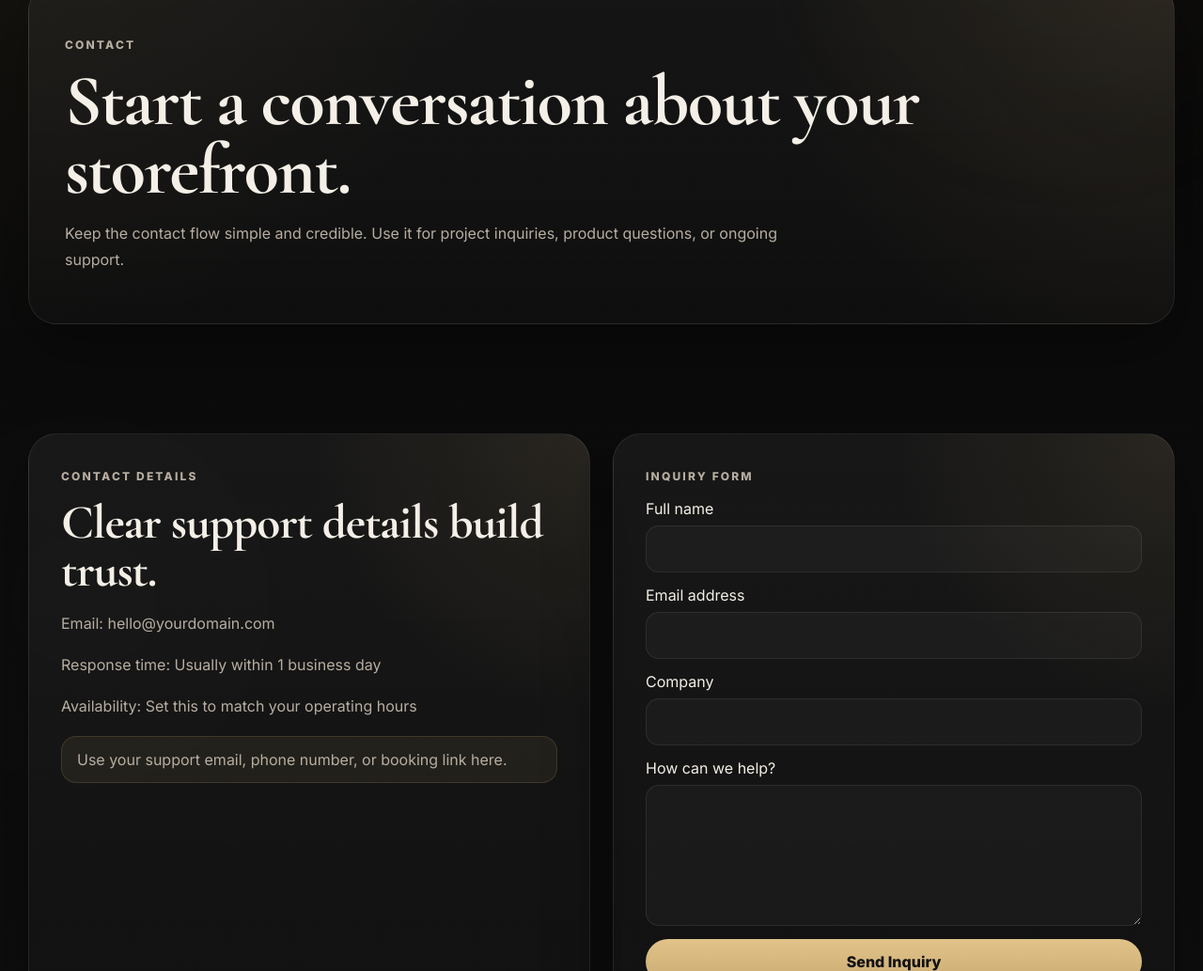
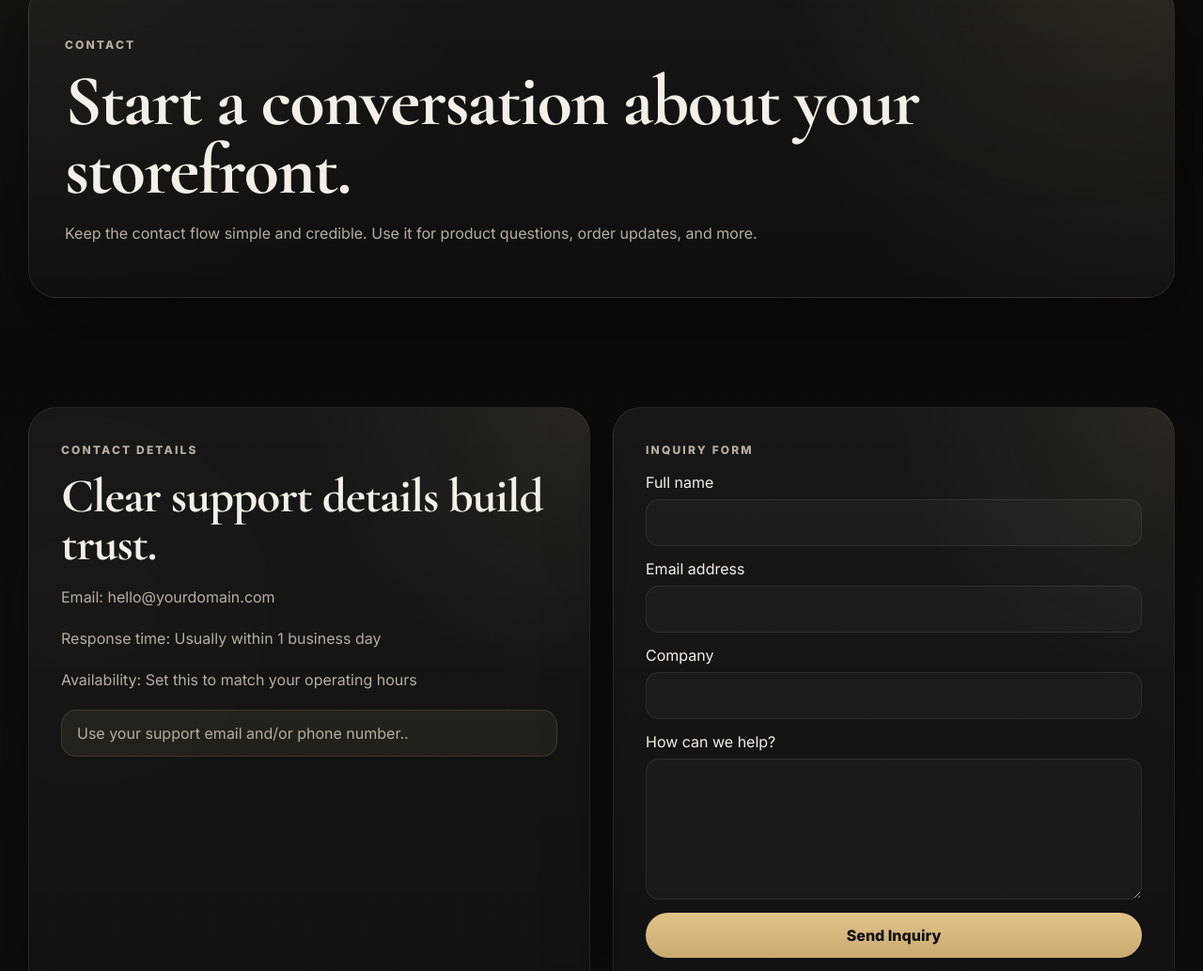
Before and after one commit to techmeoutbae/product-site, a website: page contact.html in a window 1280 px wide. Shown: the part 173-1206 px from the top of the page at 94% size. Drawn offline with nearby package versions, Linux system fonts and the light colour scheme.

Commit message:
small contact update

```diff
--- a/contact.html
+++ b/contact.html
@@ -43,7 +43,7 @@
       <div class="page-panel reveal">
         <p class="eyebrow">Contact</p>
         <h1>Start a conversation about your storefront.</h1>
-        <p>Keep the contact flow simple and credible. Use it for project inquiries, product questions, or ongoing support.</p>
+        <p>Keep the contact flow simple and credible. Use it for product questions, order updates, and more.</p>
       </div>
     </div>
   </section>
@@ -56,7 +56,7 @@
         <p>Email: hello@yourdomain.com</p>
         <p>Response time: Usually within 1 business day</p>
         <p>Availability: Set this to match your operating hours</p>
-        <div class="notice">Use your support email, phone number, or booking link here.</div>
+        <div class="notice">Use your support email and/or phone number..</div>
       </div>
 
       <div class="form-card reveal">
```
